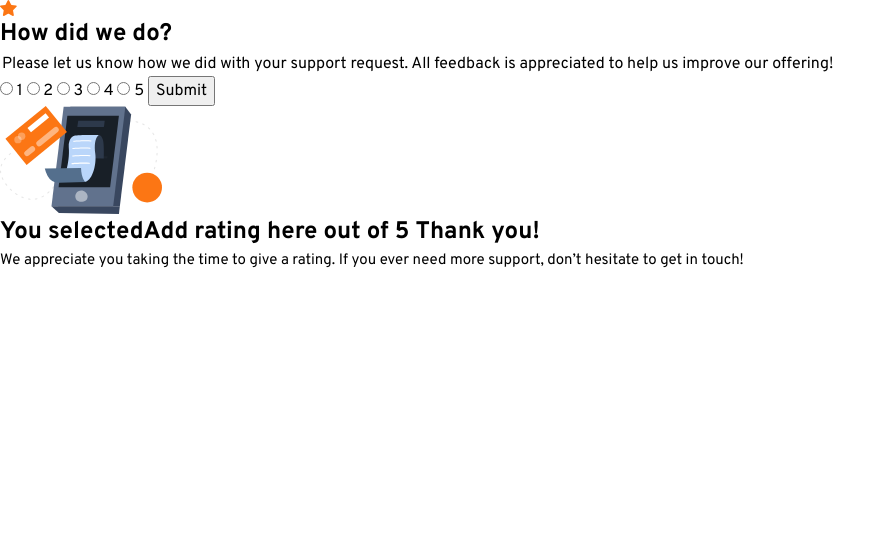
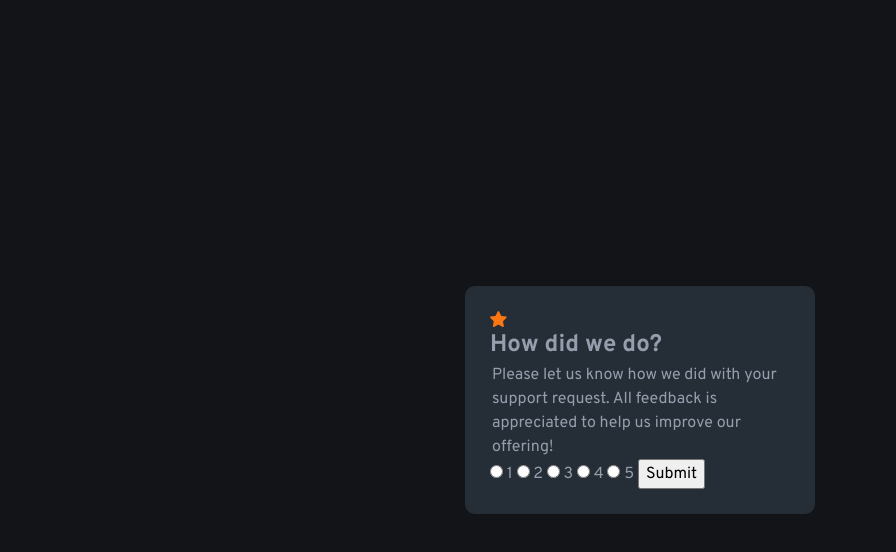
Before and after one commit to gilotin/Interactive-rating-component, a plain HTML site: page index.html in a window 1280 px wide. Shown: the whole page, without its empty margins (0-896 px from the left). Drawn offline with Linux system fonts and the light colour scheme.

Commit message:
feat: added basic styles

```diff
--- a/index.html
+++ b/index.html
@@ -18,7 +18,7 @@
         <link rel="stylesheet" href="style.css" />
     </head>
     <body>
-        <section class="rating-card">
+        <section class="rating-card wrapper">
             <img src="./images/icon-star.svg" alt="orange star" />
 
             <h1 class="rating-card__header">How did we do?</h1>
@@ -52,7 +52,7 @@
             </form>
         </section>
 
-        <section class="result-card">
+        <section class="result-card wrapper hidden">
             <img src="./images/illustration-thank-you.svg" alt="voting machine" />
             <h2 class="result-card__header">
                 You selected<span>Add rating here</span> out of 5 Thank you!
--- a/style.css
+++ b/style.css
@@ -8,3 +8,45 @@
     --Very-Dark-Blue: hsl(216, 12%, 8%);
 
 }
+
+body {
+    height: 100vh;
+    display: flex;
+    justify-content: center;
+    align-items: center;
+    margin: 0;
+    background-color: var(--Very-Dark-Blue);
+    color: var(--Light-Grey);
+}
+
+.active {
+    display: block;
+}
+
+.hidden {
+    display: none;
+}
+
+.wrapper {
+    border: 1px solid var(--Dark-Blue);
+    background-color: var(--Dark-Blue);
+    width: 350px;
+    margin: 1.5rem;
+    padding: 1.5rem;
+    border-radius: .6rem;
+}
+
+
+.rating-card {
+
+    /* border: 1px solid var(--Dark-Blue);
+    background-color: var(--Dark-Blue);
+    width: 350px;
+    margin: 1.5rem;
+    padding: 1.5rem;
+    border-radius: .6rem; */
+
+
+}
+
+.result-card {}
```
